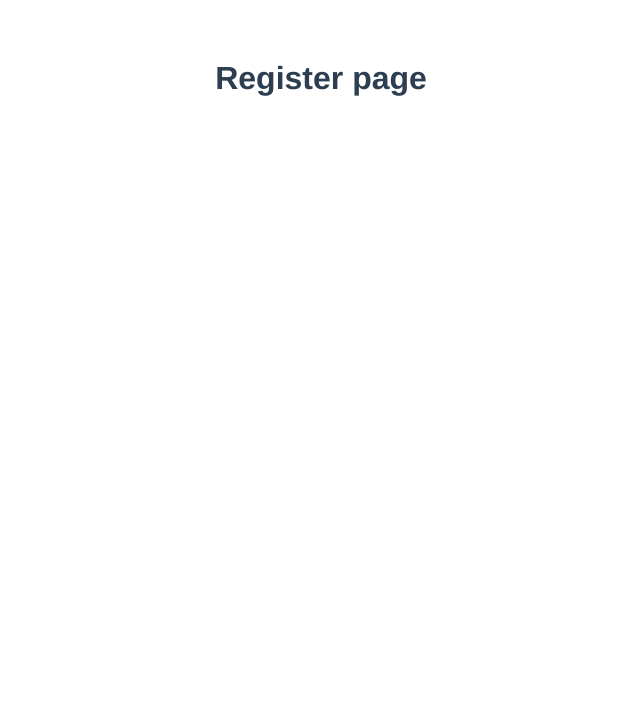
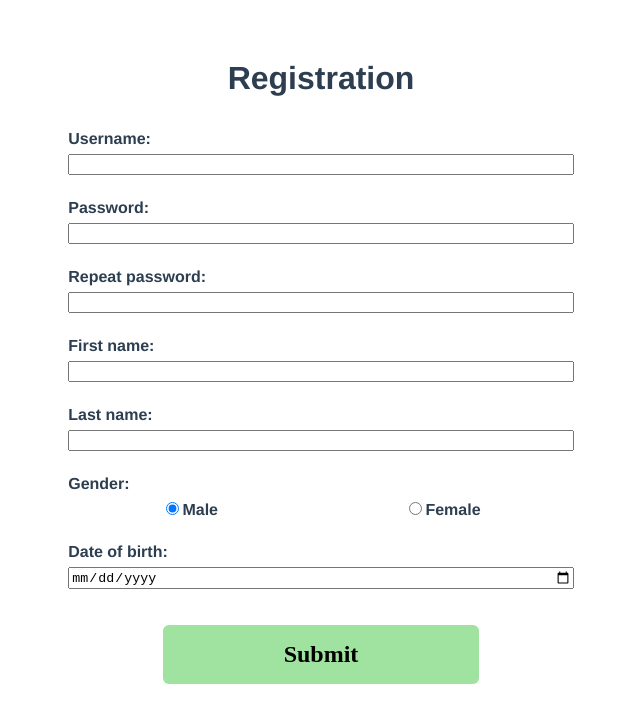
Before and after one commit to dejanmijic/rent, a Vue app in the folder rent-a-car-fe/: page /register in a window 1280 px wide. Shown: the top 722 px of the page, without its empty margins (319-959 px from the left). Built offline with nearby package versions, Linux system fonts and the light colour scheme.

Commit message:
Registration form

```diff
--- a/rent-a-car-fe/src/views/Register.vue
+++ b/rent-a-car-fe/src/views/Register.vue
@@ -1,13 +1,117 @@
 <template>
-  <div class="main">
-    <h1>Register page</h1>
+  <div class="register-form">
+    <h1>Registration</h1>
+    <form v-on:submit.prevent="handleSubmit">
+      <div class="form-item">
+        <label>Username:</label>
+        <input type="text" v-model="username" />
+      </div>
+      <div class="form-item">
+        <label>Password:</label>
+        <input type="password" v-model="password" />
+      </div>
+      <div class="form-item">
+        <label>Repeat password:</label>
+        <input type="password" v-model="repeatedPassword" />
+      </div>
+      <div class="form-item">
+        <label>First name:</label>
+        <input type="text" v-model="firstName" />
+      </div>
+      <div class="form-item">
+        <label>Last name:</label>
+        <input type="text" v-model="lastName" />
+      </div>
+      <div class="form-item">
+        <label>Gender:</label>
+        <div class="gender">
+          <div>
+            <input type="radio" name="gender" value="male" v-model="gender" />
+            <label>Male</label>
+          </div>
+          <div>
+            <input type="radio" name="gender" value="female" v-model="gender" />
+            <label>Female</label>
+          </div>
+        </div>
+      </div>
+      <div class="form-item">
+        <label>Date of birth:</label>
+        <input type="date" v-model="dateOfBirth" />
+      </div>
+      <div>
+        <button class="submit" type="submit">Submit</button>
+      </div>
+    </form>
   </div>
 </template>
 
 <script>
 export default {
   name: "Register-Page",
+
+  data() {
+    return {
+      username: "",
+      password: "",
+      repeatedPassword: "",
+      firstName: "",
+      lastName: "",
+      gender: "male",
+      dateOfBirth: "",
+    };
+  },
+  methods: {
+    handleSubmit() {
+      if (this.password !== this.repeatedPassword) {
+        alert("Passwords do not match");
+        return;
+      }
+      alert("Success!");
+    },
+  },
 };
 </script>
 
-<style scoped></style>
+<style scoped>
+.register-form {
+  width: 50%;
+  margin: auto;
+  text-align: center;
+}
+
+.form-item {
+  display: flex;
+  flex-direction: column;
+  justify-content: flex-start;
+  width: 80%;
+  margin: auto;
+  padding: 12px;
+}
+
+.form-item label {
+  text-align: left;
+  font-weight: 600;
+  margin-bottom: 6px;
+}
+
+.gender {
+  display: flex;
+  justify-content: space-around;
+  align-items: center;
+}
+
+.submit {
+  margin: 24px;
+  padding: 16px;
+  border-radius: 6px;
+  width: 50%;
+  outline: none;
+  cursor: pointer;
+  border: none;
+  font-family: Avenir;
+  font-size: 24px;
+  font-weight: 600;
+  background-color: rgb(160, 226, 160);
+}
+</style>
```
